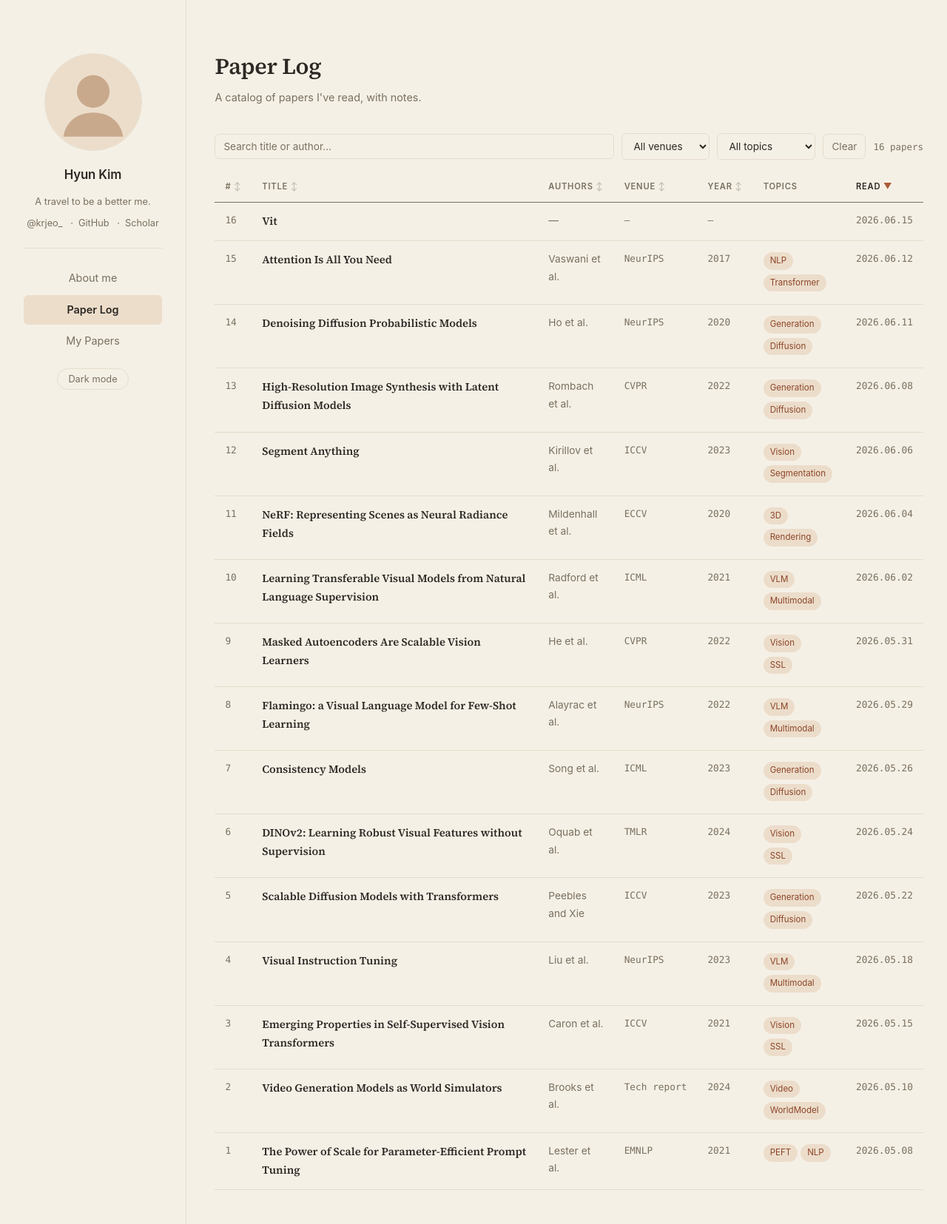
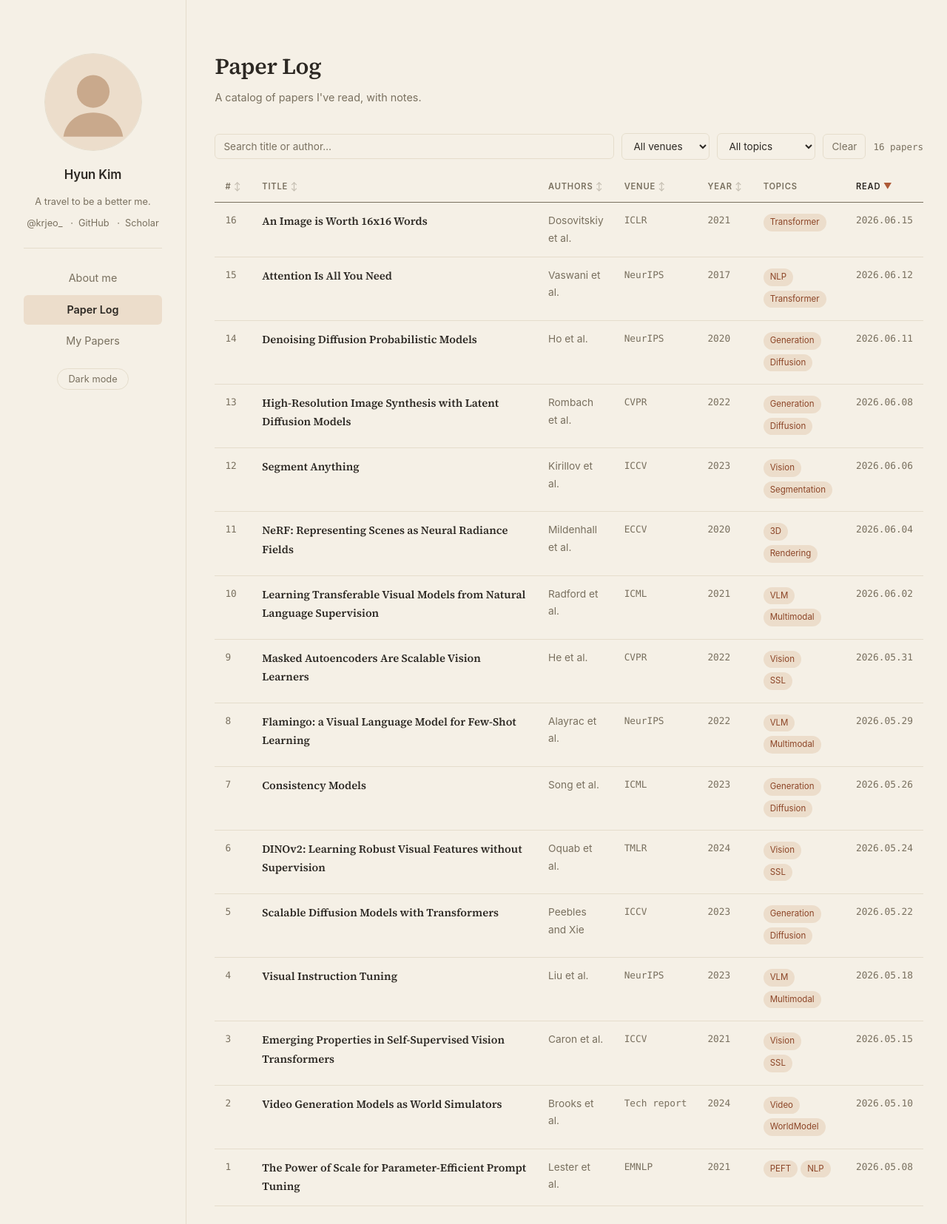
Before and after one commit to krjeo0/krjeo0.github.io, a Jekyll site: the page built from index.html, in a window 1280 px wide. Shown: the whole page at 74% size. Built offline with Jekyll 4.4.1, drawn with Linux system fonts in a browser that asks for light colours.

Commit message:
Update 2026-06-15-vit.md

```diff
--- a/_posts/2026-06-15-vit.md
+++ b/_posts/2026-06-15-vit.md
@@ -1,3 +1,14 @@
+---
+layout: post
+title: "An Image is Worth 16x16 Words"
+date: 2026-06-15
+authors: "Dosovitskiy et al."
+venue: "ICLR"
+year: 2021
+tags: [Transformer]
+---
+
+
 # ViT 정밀 독해 — *An Image is Worth 16×16 Words* 함께 읽기
 
 > Dosovitskiy et al., *An Image Is Worth 16×16 Words: Transformers for Image Recognition at Scale*, **ICLR 2021** (arXiv:2010.11929) 해설 자료입니다.
@@ -25,7 +36,7 @@
 ## 1. 계보적 위치 — 왜 이 논문이 분기점인가
 
 <figure style="max-width:780px; margin:1.6em auto; text-align:center;">
-  <img src="images/fig0_genealogy.png" alt="ViT의 계보적 위치 다이어그램" style="width:100%;">
+  <img src="assets/img/posts/vit/fig0_genealogy.png" alt="ViT의 계보적 위치 다이어그램" style="width:100%;">
   <figcaption style="font-size:0.9em; color:#555; margin-top:0.5em;"><b>ViT의 계보적 위치.</b> ViT는 여러 갈래의 선행 연구가 수렴하는 허브이자, 이후 비전 연구 대부분이 그 위에 서는 출발점입니다.</figcaption>
 </figure>
 
@@ -48,7 +59,7 @@
 
 **ViT의 한 수.** 이미지를 줄이지 말고 **시퀀스를 줄입니다.** P×P 픽셀을 하나의 패치로 묶어 그 패치를 토큰 하나로 취급합니다. 224×224, P=16이면 14×14 = **196개 토큰**으로 단번에 줄어듭니다. 패치가 곧 "단어"이고, 제목의 **16×16**이 바로 이 패치 크기입니다.
 
-<div style="text-align:center; margin:1.2em 0;"><img src="images/eq_patch.png" alt="이미지를 패치 시퀀스로 reshape하는 수식" style="max-width:740px; width:92%;"></div>
+<div style="text-align:center; margin:1.2em 0;"><img src="assets/img/posts/vit/eq_patch.png" alt="이미지를 패치 시퀀스로 reshape하는 수식" style="max-width:740px; width:92%;"></div>
 
 표기를 정리하면, H, W, C는 원본 이미지의 해상도와 채널 수, P는 패치 한 변의 크기, N = HW/P²은 패치 개수이자 **Transformer가 보는 시퀀스 길이**, D는 모든 층에서 일정하게 유지되는 모델 차원입니다.
 
@@ -61,7 +72,7 @@
 ## 3. 핵심 아이디어 ② — 아키텍처 한 바퀴 (논문 Figure 1)
 
 <figure style="max-width:780px; margin:1.6em auto; text-align:center;">
-  <img src="images/fig1_architecture.png" alt="ViT 모델 개요 다이어그램" style="width:100%;">
+  <img src="assets/img/posts/vit/fig1_architecture.png" alt="ViT 모델 개요 다이어그램" style="width:100%;">
   <figcaption style="font-size:0.9em; color:#555; margin-top:0.5em;"><b>논문 Figure 1.</b> 이미지를 고정 크기 패치로 자르고 → 선형사영해 임베딩 → 위치 임베딩을 더해 → 학습가능한 [class] 토큰을 앞에 붙여 → 표준 Transformer 인코더에 통과시킵니다. 오른쪽은 인코더 블록(Pre-LN 구조)의 내부입니다.</figcaption>
 </figure>
 
@@ -69,8 +80,8 @@
 
 ### 3.1 입력 만들기 (논문 Eq. 1)
 
-<div style="text-align:center; margin:1.0em 0;"><img src="images/eq1_input.png" alt="입력 시퀀스 구성 수식 (class 토큰 + 패치 임베딩 + 위치 임베딩)" style="max-width:660px; width:92%;"></div>
-<div style="text-align:center; margin:0.4em 0 1.2em;"><img src="images/eq1_dims.png" alt="임베딩 행렬과 위치 임베딩의 차원" style="max-width:470px; width:80%;"></div>
+<div style="text-align:center; margin:1.0em 0;"><img src="assets/img/posts/vit/eq1_input.png" alt="입력 시퀀스 구성 수식 (class 토큰 + 패치 임베딩 + 위치 임베딩)" style="max-width:660px; width:92%;"></div>
+<div style="text-align:center; margin:0.4em 0 1.2em;"><img src="assets/img/posts/vit/eq1_dims.png" alt="임베딩 행렬과 위치 임베딩의 차원" style="max-width:470px; width:80%;"></div>
 
 각 패치를 임베딩 행렬 E로 D차원에 사영하고, 맨 앞에 학습가능한 **[class] 토큰**을 prepend한 뒤, 위치 임베딩 E_pos를 더합니다.
 
@@ -80,18 +91,18 @@
 
 ### 3.2 인코더 블록 (논문 Eq. 2, 3, 4)
 
-<div style="text-align:center; margin:1.0em 0;"><img src="images/eq_encoder_block.png" alt="Transformer 인코더 블록: MSA와 MLP의 잔차 연결 수식" style="max-width:470px; width:80%;"></div>
+<div style="text-align:center; margin:1.0em 0;"><img src="assets/img/posts/vit/eq_encoder_block.png" alt="Transformer 인코더 블록: MSA와 MLP의 잔차 연결 수식" style="max-width:470px; width:80%;"></div>
 
 - **Pre-LN 구조에 주목하세요.** LayerNorm(LN)을 각 블록 **앞**에 적용하고 잔차(residual)는 블록 **뒤**에 더합니다. 원조 Transformer의 Post-LN과 반대 순서인데, 이 Pre-LN 배치가 **깊은 Transformer의 학습 안정성**을 크게 높여 이후 사실상 표준이 됩니다. 작아 보여도 중요한 디테일입니다.
 - 블록은 **MSA(멀티헤드 self-attention)** 와 **MLP(GELU 비선형의 2층 FFN)** 를 교대로 쌓은 것입니다.
 
-<div style="text-align:center; margin:1.0em 0;"><img src="images/eq_readout.png" alt="최종 이미지 표현 수식" style="max-width:200px; width:48%;"></div>
+<div style="text-align:center; margin:1.0em 0;"><img src="assets/img/posts/vit/eq_readout.png" alt="최종 이미지 표현 수식" style="max-width:200px; width:48%;"></div>
 
 마지막으로 [class] 위치 출력에 LN을 한 번 더 적용해 이미지 표현 y를 얻습니다. 그 위에 분류 헤드(사전학습 시 은닉층 1개의 MLP, 파인튜닝 시 단일 선형층)를 붙입니다.
 
 복습 삼아, self-attention의 정의(논문 부록 A)는 다음과 같습니다. 헤드를 k개 병렬로 돌리고, 파라미터/연산량을 일정하게 유지하려고 보통 헤드 차원 D_h = D/k로 둡니다.
 
-<div style="text-align:center; margin:1.0em 0;"><img src="images/eq_attention.png" alt="self-attention 수식" style="max-width:560px; width:90%;"></div>
+<div style="text-align:center; margin:1.0em 0;"><img src="assets/img/posts/vit/eq_attention.png" alt="self-attention 수식" style="max-width:560px; width:90%;"></div>
 
 ---
 
@@ -132,7 +143,7 @@
 ### 6.1 데이터셋 크기에 따른 교차점 (논문 Figure 3)
 
 <figure style="max-width:520px; margin:1.5em auto; text-align:center;">
-  <img src="images/fig3_dataset_scaling.png" alt="사전학습 데이터셋 크기에 따른 ImageNet 정확도" style="width:100%;">
+  <img src="assets/img/posts/vit/fig3_dataset_scaling.png" alt="사전학습 데이터셋 크기에 따른 ImageNet 정확도" style="width:100%;">
   <figcaption style="font-size:0.9em; color:#555; margin-top:0.5em;"><b>논문 Figure 3.</b> 가로축은 사전학습 데이터셋(ImageNet → ImageNet-21k → JFT-300M), 세로축은 ImageNet 정확도. 회색 음영은 다양한 크기의 BiT(ResNet) 영역, 점들은 ViT 변형들입니다.</figcaption>
 </figure>
 
@@ -142,7 +153,7 @@
 ### 6.2 적은 데이터에서의 약점 vs 높은 천장 (논문 Figure 4)
 
 <figure style="max-width:520px; margin:1.5em auto; text-align:center;">
-  <img src="images/fig4_fewshot_plateau.png" alt="사전학습 샘플 수에 따른 few-shot 성능, ResNet vs ViT" style="width:100%;">
+  <img src="assets/img/posts/vit/fig4_fewshot_plateau.png" alt="사전학습 샘플 수에 따른 few-shot 성능, ResNet vs ViT" style="width:100%;">
   <figcaption style="font-size:0.9em; color:#555; margin-top:0.5em;"><b>논문 Figure 4.</b> JFT 사전학습 샘플 수(10M→300M)에 따른 ImageNet linear 5-shot 성능. 회색 계열이 ResNet(BiT), 색 있는 선이 ViT 변형입니다.</figcaption>
 </figure>
 
@@ -152,7 +163,7 @@
 ### 6.3 연산 효율 (논문 Figure 5)
 
 <figure style="max-width:740px; margin:1.5em auto; text-align:center;">
-  <img src="images/fig5_compute.png" alt="사전학습 연산량 대비 전이 성능: ViT, ResNet, Hybrid" style="width:100%;">
+  <img src="assets/img/posts/vit/fig5_compute.png" alt="사전학습 연산량 대비 전이 성능: ViT, ResNet, Hybrid" style="width:100%;">
   <figcaption style="font-size:0.9em; color:#555; margin-top:0.5em;"><b>논문 Figure 5.</b> 가로축은 총 사전학습 연산량(exaFLOPs, 로그 스케일), 세로축은 전이 정확도. 파랑=ViT, 회색=ResNet(BiT), 주황=Hybrid.</figcaption>
 </figure>
 
@@ -163,7 +174,7 @@
 
 ViT를 다룰 때 자주 만나는 표기 **ViT-L/16**, **ViT-L/32**에서 뒤의 숫자가 **패치 크기**입니다. 패치가 작을수록 시퀀스가 길어지고, attention 비용은 시퀀스 길이의 **제곱**으로 늘기 때문에 비용이 가파르게 증가합니다.
 
-<div style="text-align:center; margin:1.1em 0;"><img src="images/eq_scaling.png" alt="시퀀스 길이와 attention 비용의 패치 크기 의존성" style="max-width:560px; width:90%;"></div>
+<div style="text-align:center; margin:1.1em 0;"><img src="assets/img/posts/vit/eq_scaling.png" alt="시퀀스 길이와 attention 비용의 패치 크기 의존성" style="max-width:560px; width:90%;"></div>
 
 즉 패치를 절반(32→16)으로 줄이면 시퀀스 길이는 4배, attention 비용은 극단적으로는 약 16배까지 늘 수 있습니다. 그래서 **ViT-L/16이 ViT-L/32보다 훨씬 비쌉니다.** 이 비용 구조가, 검출·분할처럼 고해상도·밀집 예측이 필요한 과제에서 **Swin Transformer의 윈도우/계층적 attention** 같은 효율화 설계를 불러온 직접적 동기입니다.
 
@@ -178,7 +189,7 @@ ViT를 다룰 때 자주 만나는 표기 **ViT-L/16**, **ViT-L/32**에서 뒤
 ### 7.1 임베딩 필터 — CNN 첫 층을 닮는다 (Figure 7 왼쪽)
 
 <figure style="max-width:380px; margin:1.4em auto; text-align:center;">
-  <img src="images/fig7a_filters.png" alt="ViT 패치 임베딩 필터의 주성분 (Gabor 유사 기저함수)" style="width:100%;">
+  <img src="assets/img/posts/vit/fig7a_filters.png" alt="ViT 패치 임베딩 필터의 주성분 (Gabor 유사 기저함수)" style="width:100%;">
   <figcaption style="font-size:0.9em; color:#555; margin-top:0.5em;"><b>논문 Figure 7 (왼쪽).</b> 첫 선형사영(= patchify conv) 필터의 상위 주성분들. 패치 안의 세밀한 구조를 표현하는 그럴듯한 기저함수처럼 보입니다.</figcaption>
 </figure>
 
@@ -187,7 +198,7 @@ ViT를 다룰 때 자주 만나는 표기 **ViT-L/16**, **ViT-L/32**에서 뒤
 ### 7.2 위치 임베딩이 2D 위상을 학습한다 (Figure 7 가운데) — 우아한 결과
 
 <figure style="max-width:360px; margin:1.4em auto; text-align:center;">
-  <img src="images/fig7b_posembed.png" alt="위치 임베딩 간 코사인 유사도 행렬 (2D 격자 구조가 emergent)" style="width:100%;">
+  <img src="assets/img/posts/vit/fig7b_posembed.png" alt="위치 임베딩 간 코사인 유사도 행렬 (2D 격자 구조가 emergent)" style="width:100%;">
   <figcaption style="font-size:0.9em; color:#555; margin-top:0.5em;"><b>논문 Figure 7 (가운데).</b> 각 타일은 해당 (행, 열) 패치의 위치 임베딩과 다른 모든 패치 위치 임베딩 사이의 코사인 유사도입니다. 밝을수록 유사도가 높습니다.</figcaption>
 </figure>
 
@@ -203,7 +214,7 @@ ViT를 다룰 때 자주 만나는 표기 **ViT-L/16**, **ViT-L/32**에서 뒤
 ### 7.3 Attention distance = 수용영역(receptive field) 유비 (Figure 7 오른쪽)
 
 <figure style="max-width:380px; margin:1.4em auto; text-align:center;">
-  <img src="images/fig7c_attndist.png" alt="네트워크 깊이에 따른 헤드별 평균 attention 거리" style="width:100%;">
+  <img src="assets/img/posts/vit/fig7c_attndist.png" alt="네트워크 깊이에 따른 헤드별 평균 attention 거리" style="width:100%;">
   <figcaption style="font-size:0.9em; color:#555; margin-top:0.5em;"><b>논문 Figure 7 (오른쪽).</b> 층(가로축)·헤드별 평균 attention 거리(세로축, 픽셀). 각 점은 한 층의 한 헤드가 이미지 전반에서 평균적으로 얼마나 먼 곳까지 attend하는지를 나타냅니다. CNN의 수용영역 크기에 대응하는 개념입니다.</figcaption>
 </figure>
 
@@ -216,7 +227,7 @@ ViT를 다룰 때 자주 만나는 표기 **ViT-L/16**, **ViT-L/32**에서 뒤
 ### 7.4 어디를 보는가 (논문 Figure 6)
 
 <figure style="max-width:300px; margin:1.4em auto; text-align:center;">
-  <img src="images/fig6_attention_maps.png" alt="출력 토큰에서 입력으로의 attention map (개, 비행기, 뱀)" style="width:100%;">
+  <img src="assets/img/posts/vit/fig6_attention_maps.png" alt="출력 토큰에서 입력으로의 attention map (개, 비행기, 뱀)" style="width:100%;">
   <figcaption style="font-size:0.9em; color:#555; margin-top:0.5em;"><b>논문 Figure 6.</b> 출력 토큰에서 입력 공간으로의 attention(Attention Rollout으로 계산). 분류에 의미 있는 객체 영역에 집중함을 보여줍니다.</figcaption>
 </figure>
 
@@ -247,7 +258,7 @@ ViT를 다룰 때 자주 만나는 표기 **ViT-L/16**, **ViT-L/32**에서 뒤
 ## 10. 이 논문이 남긴 것 — 계보 후행 한눈에
 
 <figure style="max-width:780px; margin:1.4em auto; text-align:center;">
-  <img src="images/fig0_genealogy.png" alt="ViT 계보도 (재게시)" style="width:100%;">
+  <img src="assets/img/posts/vit/fig0_genealogy.png" alt="ViT 계보도 (재게시)" style="width:100%;">
 </figure>
 
 - **DeiT (2021)** — JFT 같은 비공개 초대형 데이터 없이 **ImageNet만으로** ViT를 학습. 강한 데이터 증강·정규화와 **distillation token**으로 "ViT는 데이터가 너무 많이 필요하다"는 약점을 해소했습니다.
```
